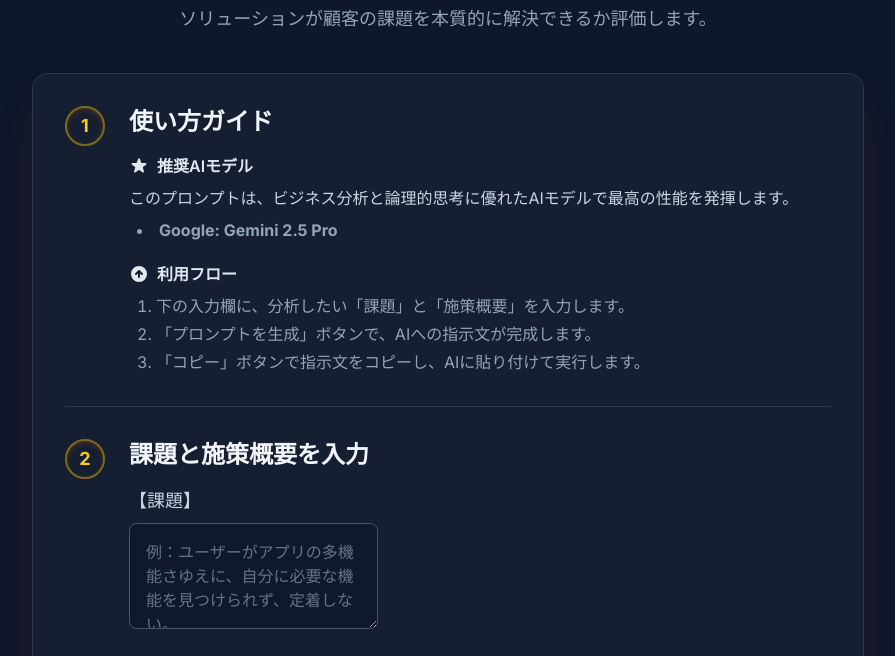
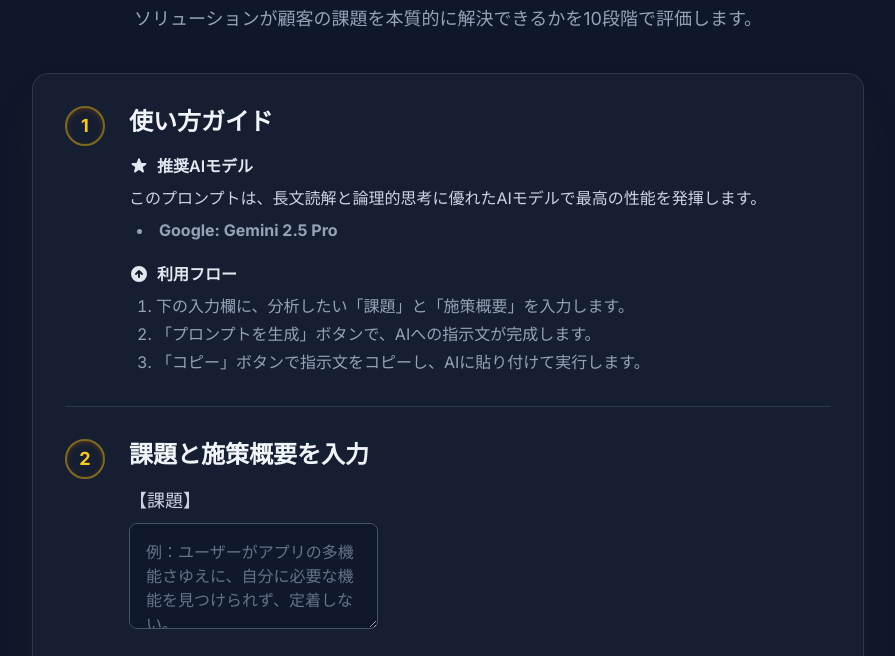
Before and after one commit to Mao925/issue-solution-match-evaluation, a plain HTML site: page index.html in a window 1280 px wide. Shown: the part 87-743 px from the top of the page, without its empty margins (192-1087 px from the left). Drawn offline with nearby package versions, Linux system fonts and the light colour scheme.

Commit message:
Update index.html

```diff
--- a/index.html
+++ b/index.html
@@ -54,7 +54,7 @@
 
         <header class="text-center mb-10 fade-in">
             <h1 class="text-4xl sm:text-5xl font-bold text-gradient mb-3">ソリューションの課題解決度評価</h1>
-            <p class="text-slate-400 text-lg">ソリューションが顧客の課題を本質的に解決できるか評価します。</p>
+            <p class="text-slate-400 text-lg">ソリューションが顧客の課題を本質的に解決できるかを10段階で評価します。</p>
         </header>
 
         <main class="glass-card p-6 sm:p-8 rounded-2xl shadow-2xl shadow-yellow-900/20 space-y-8 fade-in" style="animation-delay: 0.2s;">
@@ -71,7 +71,7 @@
                                     <svg xmlns="http://www.w3.org/2000/svg" class="h-5 w-5" viewBox="0 0 20 20" fill="currentColor"><path d="M9.049 2.927c.3-.921 1.603-.921 1.902 0l1.07 3.292a1 1 0 00.95.69h3.462c.969 0 1.371 1.24.588 1.81l-2.8 2.034a1 1 0 00-.364 1.118l1.07 3.292c.3.921-.755 1.688-1.54 1.118l-2.8-2.034a1 1 0 00-1.175 0l-2.8 2.034c-.784.57-1.838-.197-1.539-1.118l1.07-3.292a1 1 0 00-.364-1.118L2.98 8.72c-.783-.57-.38-1.81.588-1.81h3.461a1 1 0 00.951-.69l1.07-3.292z" /></svg>
                                     推奨AIモデル
                                 </h3>
-                                <p>このプロンプトは、ビジネス分析と論理的思考に優れたAIモデルで最高の性能を発揮します。</p>
+                                <p>このプロンプトは、長文読解と論理的思考に優れたAIモデルで最高の性能を発揮します。</p>
                                 <ul class="list-disc list-inside mt-2 pl-2 space-y-1 text-slate-400">
                                     <li><strong>Google: Gemini 2.5 Pro</strong></li>
                                 </ul>
```
